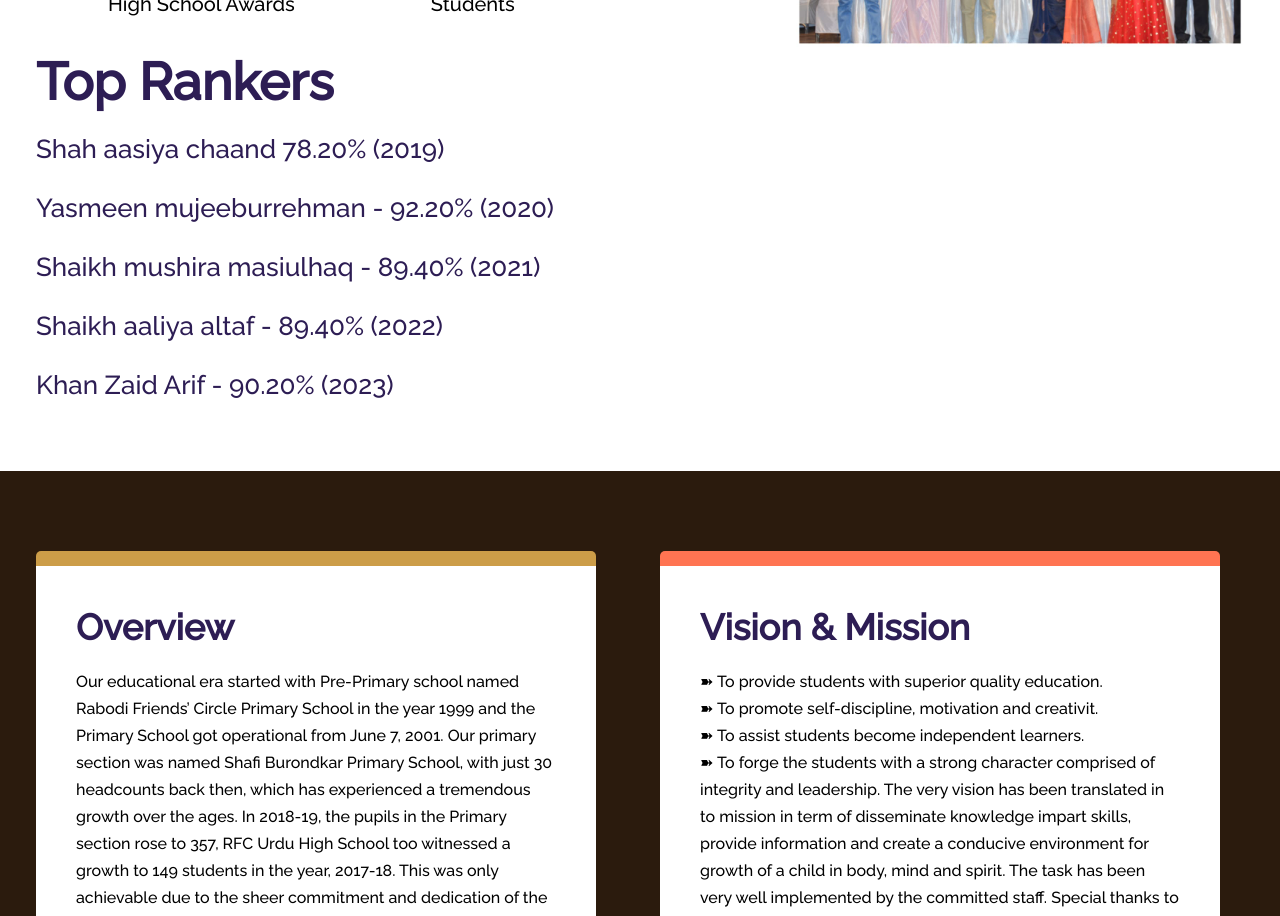
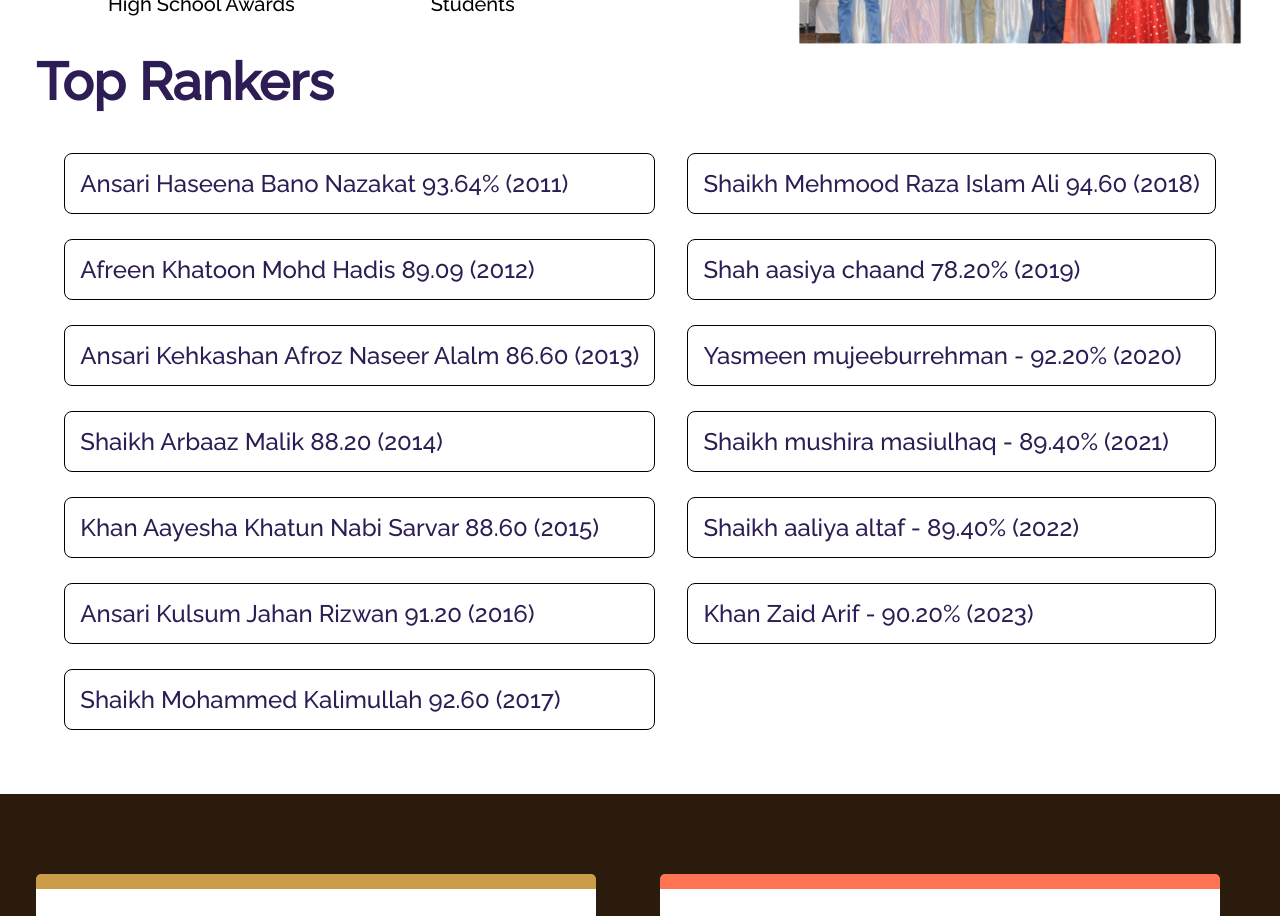
Before and after one commit to sohailqureshiii/Rabodi-school-website, a Next.js app: page /aboutus in a window 1280 px wide. Shown: the part 2280-3196 px from the top of the page. Built offline with nearby package versions, Linux system fonts and the light colour scheme.

Commit message:
More names added in toppers

```diff
--- a/app/globals.css
+++ b/app/globals.css
@@ -1203,11 +1203,19 @@ li {
 .top-sect-dix-dhjblollloguyftuu {
 }
 
+.flx-of-number-oerp-high-sndvm {
+  justify-content: center;
+  display: flex;
+  gap: 2em;
+  margin-top: 1em;
+}
 .flx-percentge-of-studnts-at-scjh {
-  line-height: 44px;
   color: #2d1d54;
-  font-size: 26px;
-  margin-top: 15px;
+  font-size: 24px;
+  margin-top: 25px;
+  border: 1px solid #000;
+  padding: 15px;
+  border-radius: 8px;
 }
 
 .para-at-jksdd-esknma {
@@ -2302,6 +2310,10 @@ li {
     color: #2d1d54;
     font-size: 21px;
   }
+  .flx-of-number-oerp-high-sndvm {
+    flex-direction: column;
+    gap: 0em;
+  }
 }
 
 /* ------ Respo Navbar --------  */
--- a/pages/aboutus.js
+++ b/pages/aboutus.js
@@ -143,7 +143,35 @@ const aboutus = () => {
           </div>
           <div className="top-sect-dix-dhjblollloguyftuu">
             <h3 className="our-achient-ms-sefjkdnm">Top Rankers</h3>
+            <div className="flx-of-number-oerp-high-sndvm">
               <div>
+                <p className="flx-percentge-of-studnts-at-scjh">
+                  {" "}
+                  Ansari Haseena Bano Nazakat 93.64% (2011)
+                </p>
+                <p className="flx-percentge-of-studnts-at-scjh">
+                  Afreen Khatoon Mohd Hadis 89.09 (2012)
+                </p>
+                <p className="flx-percentge-of-studnts-at-scjh">
+                  Ansari Kehkashan Afroz Naseer Alalm 86.60 (2013)
+                </p>
+                <p className="flx-percentge-of-studnts-at-scjh">
+                  Shaikh Arbaaz Malik 88.20 (2014)
+                </p>
+                <p className="flx-percentge-of-studnts-at-scjh">
+                  Khan Aayesha Khatun Nabi Sarvar 88.60 (2015)
+                </p>
+                <p className="flx-percentge-of-studnts-at-scjh">
+                  Ansari Kulsum Jahan Rizwan 91.20 (2016)
+                </p>
+                <p className="flx-percentge-of-studnts-at-scjh">
+                  Shaikh Mohammed Kalimullah 92.60 (2017)
+                </p>
+              </div>
+              <div>
+                <p className="flx-percentge-of-studnts-at-scjh">
+                  Shaikh Mehmood Raza Islam Ali 94.60 (2018)
+                </p>
                 <p className="flx-percentge-of-studnts-at-scjh">
                   {" "}
                   Shah aasiya chaand 78.20% (2019)
@@ -160,6 +188,7 @@ const aboutus = () => {
                 <p className="flx-percentge-of-studnts-at-scjh">
                   Khan Zaid Arif - 90.20% (2023)
                 </p>
+              </div>
             </div>
           </div>
         </div>
```
Lines whose indentation alone changed are shown as unchanged.
